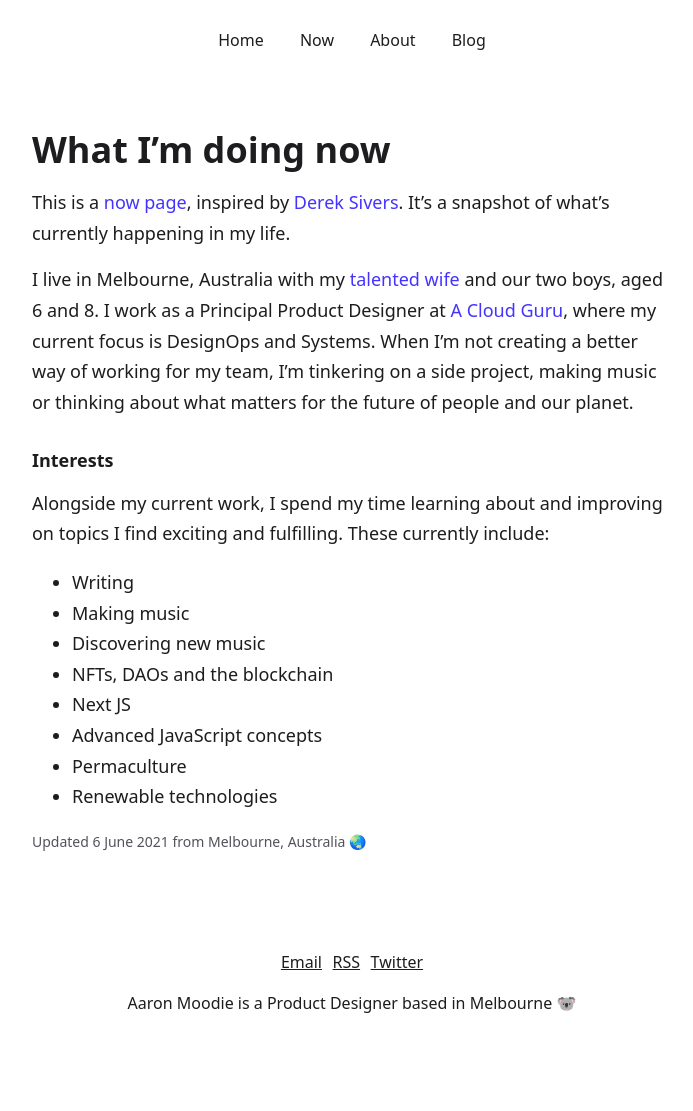
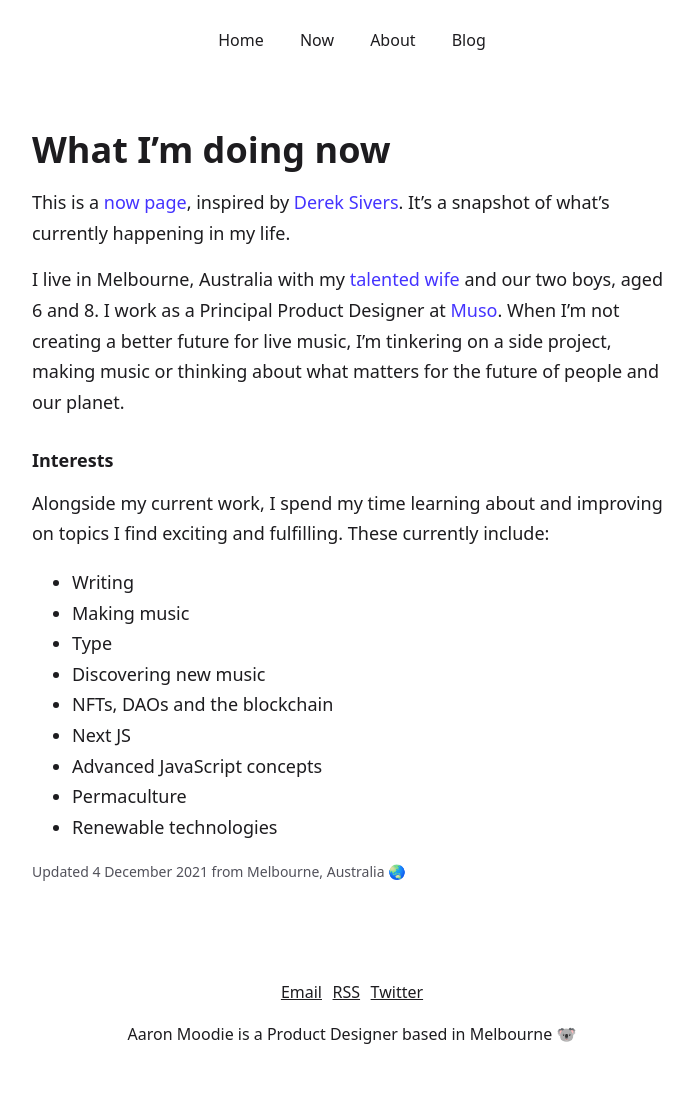
Before and after one commit to aaronmoodie/aaronmoodie.com, a Jekyll site: the page built from now.md, in a window 1280 px wide. Shown: the whole page, without its empty margins (288-981 px from the left). Built offline with Jekyll 4.4.1, drawn with Linux system fonts in a browser that asks for light colours; before the commit the page ends 1081 px from its top, so only the background shows below that.

Commit message:
Updated home and now pages

```diff
--- a/index.html
+++ b/index.html
@@ -7,8 +7,7 @@
   <section>
     <h1 class="heading">Hey there!</h1>
     <p class="text-intro">
-      I'm Aaron Moodie, a Melbourne based Product Designer currently focused on
-      DesignOps and Systems at <a href="https://acloud.guru">A Cloud Guru</a>.
+      I'm Aaron Moodie, a Melbourne based Product Designer currently leading design at <a href="https://muso.live">Muso</a>.
       Read more about what I’m doing <a href="/now">now</a>.
     </p>
   </section>
--- a/now.md
+++ b/now.md
@@ -5,7 +5,7 @@
 
 This is a [now page](https://nownownow.com/about), inspired by [Derek Sivers](https://sive.rs/now). It's a snapshot of what's currently happening in my life.
 
-I live in Melbourne, Australia with my [talented wife](https://instagram.com/maryannemoodie) and our two boys, aged 6 and 8. I work as a Principal Product Designer at [A Cloud Guru](http://acloud.guru), where my current focus is DesignOps and Systems. When I'm not creating a better way of working for my team, I'm tinkering on a side project, making music or thinking about what matters for the future of people and our planet.
+I live in Melbourne, Australia with my [talented wife](https://instagram.com/maryannemoodie) and our two boys, aged 6 and 8. I work as a Principal Product Designer at [Muso](http://muso.live). When I'm not creating a better future for live music, I'm tinkering on a side project, making music or thinking about what matters for the future of people and our planet.
 
 ### Interests
 
@@ -13,6 +13,7 @@
 
 - Writing
 - Making music
+- Type
 - Discovering new music
 - NFTs, DAOs and the blockchain
 - Next JS
@@ -20,4 +21,4 @@
 - Permaculture
 - Renewable technologies
 
-<p class="text-sm metadata">Updated 6 June 2021 from Melbourne, Australia 🌏</p>
+<p class="text-sm metadata">Updated 4 December 2021 from Melbourne, Australia 🌏</p>
```
